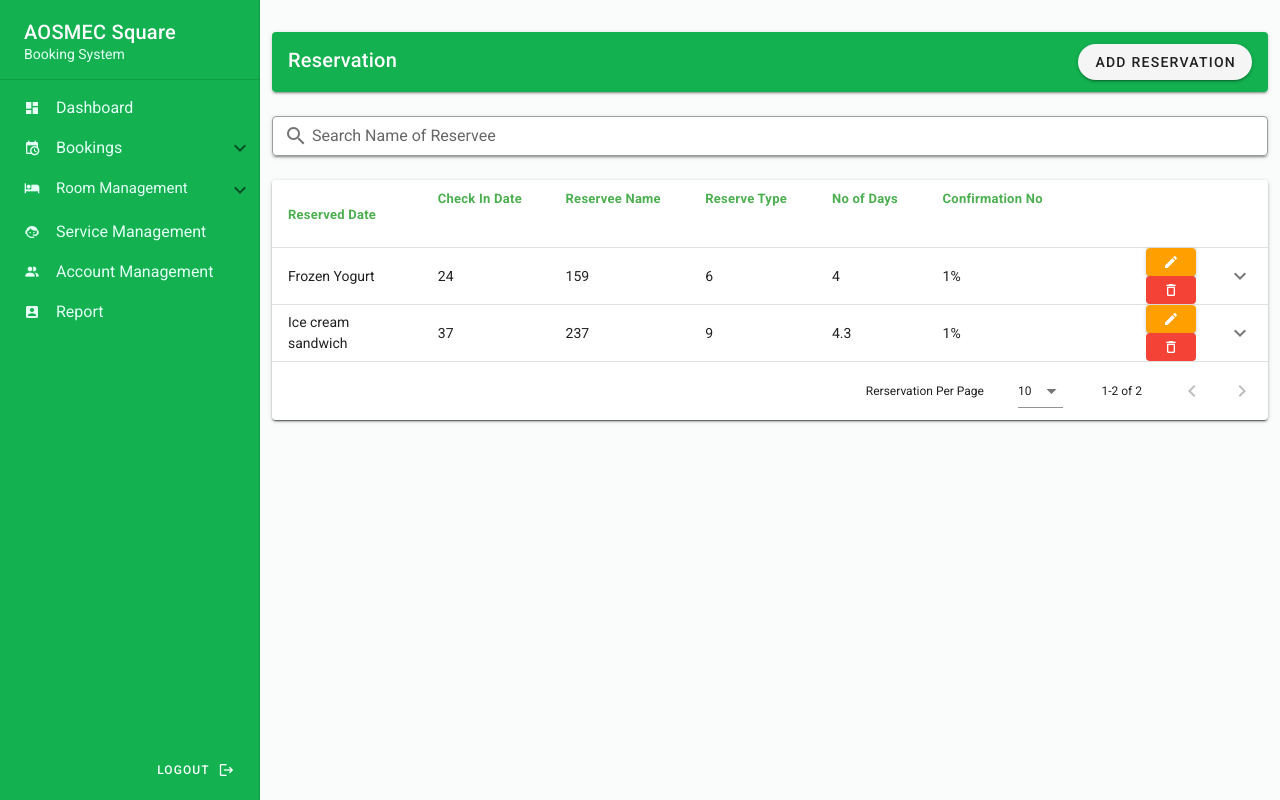
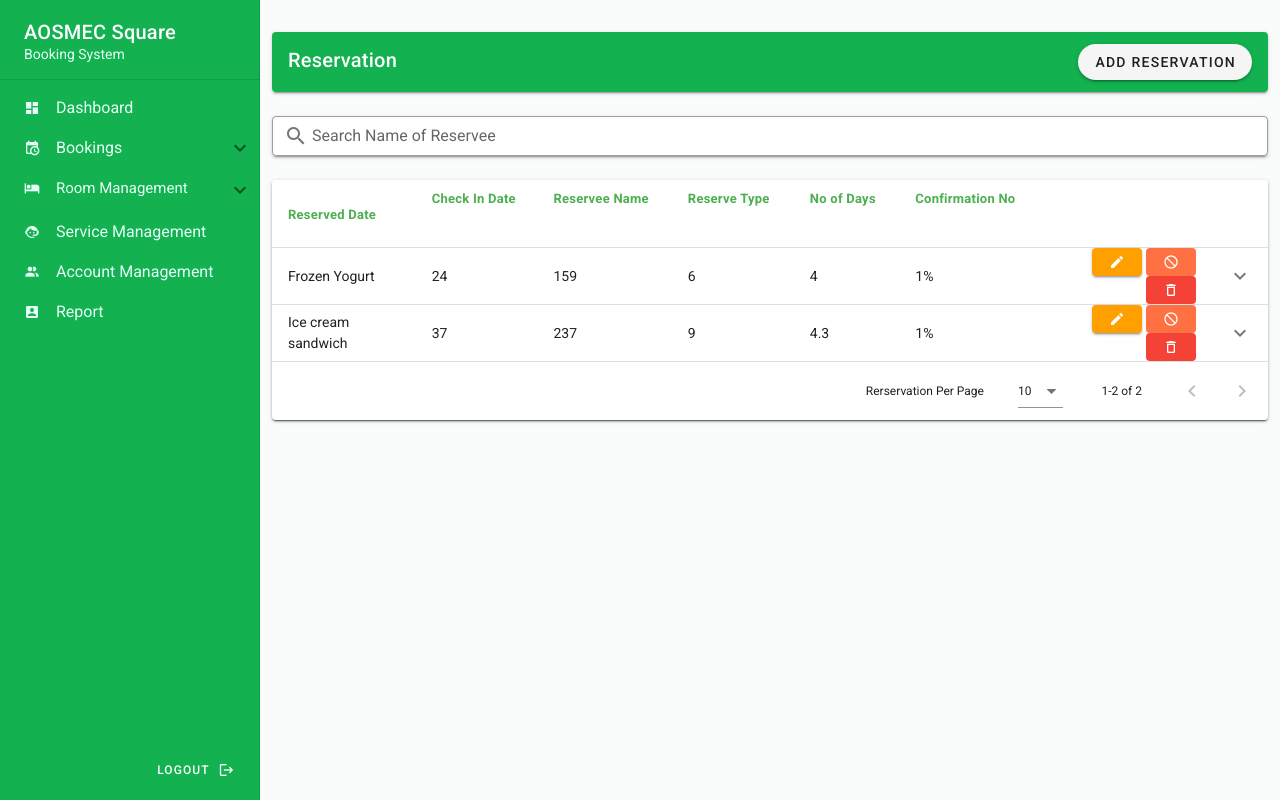
Before and after one commit to mikamikkz/AOSMECSystem, a Vue app in the folder aosmec/: page /reservation in a window 1280 px wide. Built offline with nearby package versions, Linux system fonts and the light colour scheme.

Commit message:
v: added cancel and delete reservation

```diff
--- a/aosmec/src/views/Reservation.vue
+++ b/aosmec/src/views/Reservation.vue
@@ -325,17 +325,24 @@
             >
               <v-icon small>mdi-pencil</v-icon>
             </v-btn>
-            <slot name="editDialog"></slot>
+            <v-btn
+              color="deep-orange lighten-1"
+              small
+              class="ml-1 white--text"
+              v-on:click="cancelReservationBtn(props.item)"
+              elevation="0"
+            >
+              <v-icon small>mdi-cancel</v-icon>
+            </v-btn>
             <v-btn
               color="red"
               small
-              class="ml-3 white--text"
+              class="ml-1 white--text"
               v-on:click="deleteReservationBtn(props.item)"
               elevation="0"
             >
               <v-icon small>mdi-delete-outline</v-icon>
             </v-btn>
-            <slot name="serviceDialog"></slot>
           </template>
           <template
             v-slot:expanded-item="{ headers, item }"
@@ -621,12 +628,32 @@
         </v-card-actions>
       </v-card>
     </v-dialog>
+    <v-dialog v-model="deleteReservationDialog" persistent width="450">
+      <v-card>
+        <v-card-title fixed-header><v-icon large color="red lighten-1" class="mr-4">mdi-alert</v-icon>Delete Reservation</v-card-title>
+        <v-card-text>
+          Are you sure you want to delete this reservation? This action cannot be undone and you will be unable to recover any data
+        </v-card-text>
+        <v-card-actions class="d-flex justify-center pb-6">
+          <v-btn class="px-5" v-on:click="deleteReservationDialog = false">
+            Cancel
+          </v-btn>
+          <v-btn
+            color="red lighten-1 white--text"
+            class="px-7"
+            v-on:click="deleteReservationDialog = false"
+          >
+            Delete
+          </v-btn>
+        </v-card-actions>
+      </v-card>
+    </v-dialog>
   </v-container>
 </template>
 <style scoped>
 >>> .v-data-table__expanded.v-data-table__expanded__content {
   box-shadow: none !important;
-  background: #f1faf1;
+  background: #f3f7f3;
 }
 >>> .v-data-table thead span {
   font-weight: bolder;
@@ -748,6 +775,10 @@ export default {
     editReservationBtn: function(reservation){
       this.editReservationDialog = true;
       console.log(reservation);
+    },
+    deleteReservationBtn: function(reservation){
+      this.deleteReservationDialog = true;
+      console.log(reservation);
     }
   },
 };
```
